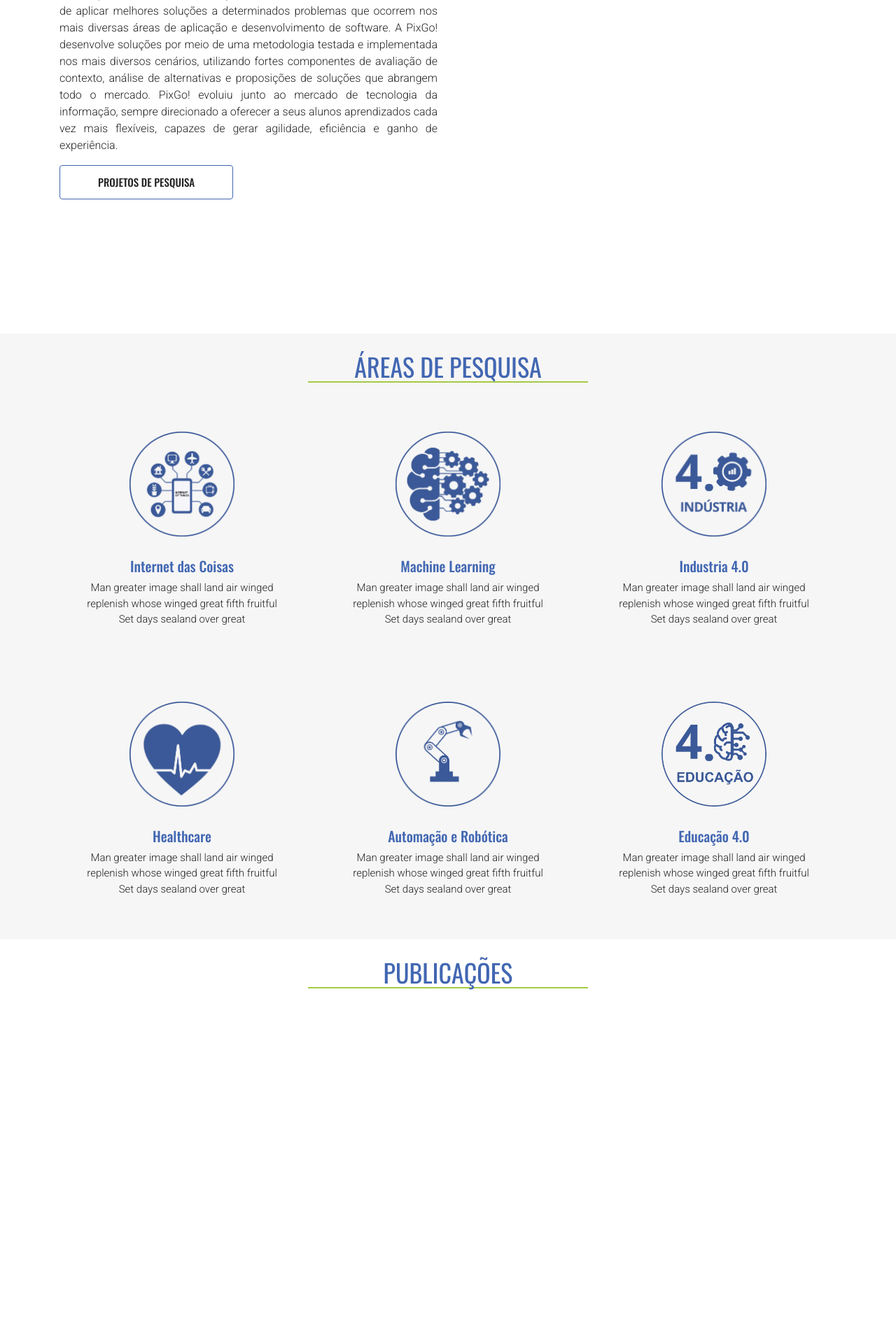
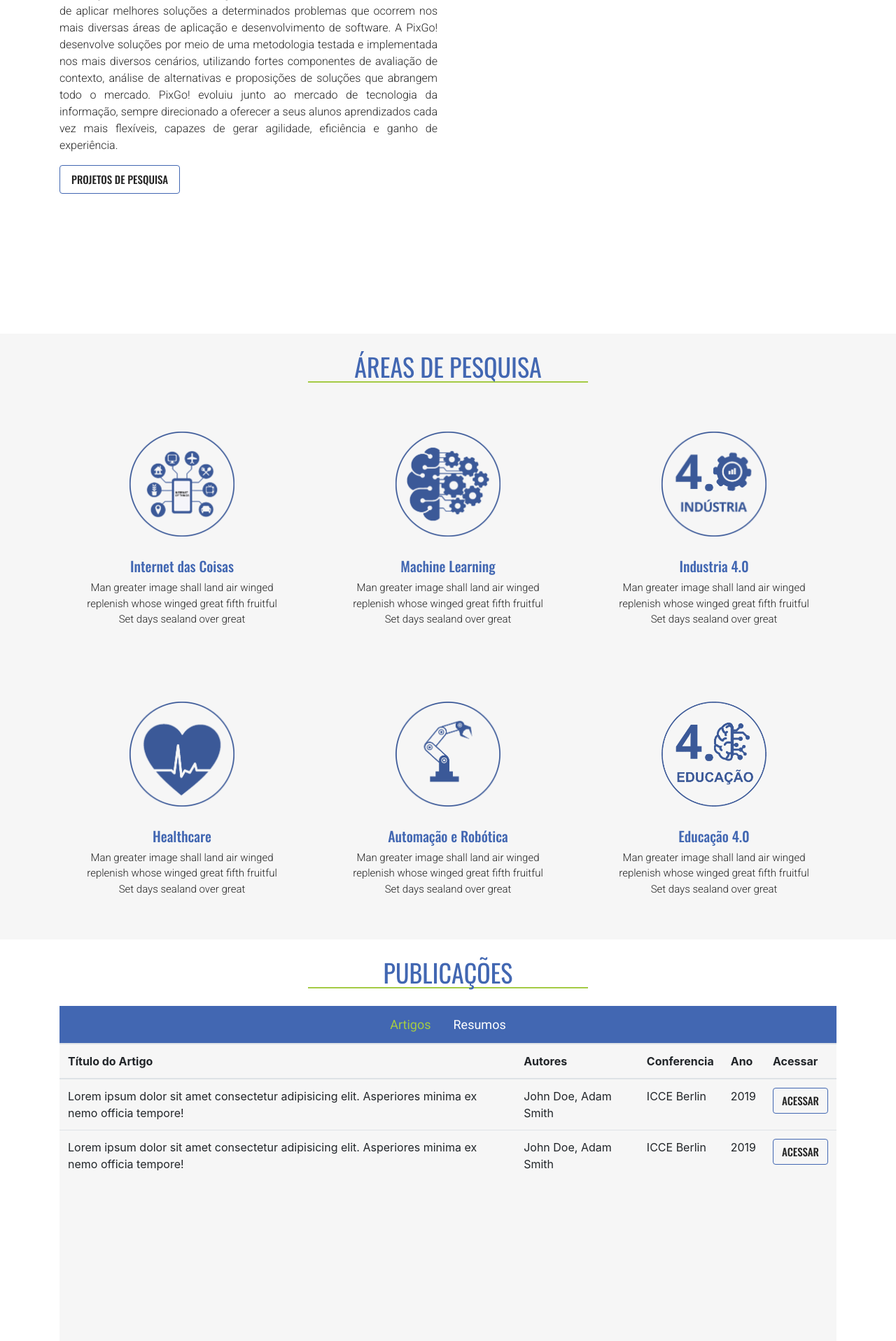
Before and after one commit to jorjbarbosa/site-pixgo, a PHP site: page /site-pixgo/ in a window 1280 px wide. Shown: the part 1123-3040 px from the top of the page at 70% size. Run offline with PHP 8.4, Linux system fonts and the light colour scheme; data that the repository does not hold is empty; some libraries are stand-ins or nearby versions.

Commit message:
Seção de artigos publicados

```diff
--- a/app/views/inc/header.php
+++ b/app/views/inc/header.php
@@ -29,8 +29,11 @@
             <a class="nav-link" href="#quem-somos">Quem Somos</a>
           </li>
           <li class="nav-item">
+            <a class="nav-link" href="#pesquisa">Áreas de Pesquisa</a>
+          </li>
+          <!-- <li class="nav-item">
             <a class="nav-link" href="#projetos">Projetos</a>
-          </li>
+          </li> -->
           <li class="nav-item">
             <a class="nav-link" href="#publicacoes">Publicações</a>
           </li>
--- a/app/views/pages/index.php
+++ b/app/views/pages/index.php
@@ -14,14 +14,14 @@
       <div class="col-md-6">
         <p class="description-gray text-justify">O PixGo! é um laboratório atuante em pesquisas e desenvolvimento de softwares, com foco em áreas de tecnologias emergentes. Aliando sua experiência acumulada na indústria de software e infraestrutura tecnológica com sua capacidade produtiva, tem como premissa auxiliar alunos e professores à atingir seus objetivos. Sempre investindo em tecnologia de ponta e alunos de altíssimo nível, neste sentido, o PixGo! oferece a combinação ideal, entre estratégias para o melhor aprendizado e desenvolvimento de soluções.</p>
         <p class="description-gray text-justify">As soluções desenvolvidas abrangem todos os atuantes do laboratório, afim de aplicar melhores soluções a determinados problemas que ocorrem nos mais diversas áreas de aplicação e desenvolvimento de software. A PixGo! desenvolve soluções por meio de uma metodologia testada e implementada nos mais diversos cenários, utilizando fortes componentes de avaliação de contexto, análise de alternativas e proposições de soluções que abrangem todo o mercado. PixGo! evoluiu junto ao mercado de tecnologia da informação, sempre direcionado a oferecer a seus alunos aprendizados cada vez mais flexíveis, capazes de gerar agilidade, eficiência e ganho de experiência.</p>
-        <a href="#" class="btn btn-pixgo">
+        <a href="#" class="btn btn-lg btn-pixgo">
           Projetos de Pesquisa
         </a>
       </div>
     </div>
   </div>
 </section>
-<section id="areas-pesquisa" class="bg-gray">
+<section id="pesquisa" class="bg-gray">
   <div class="container">
     <h1 class="title">ÁREAS DE PESQUISA</h1>
     <div class="row">
@@ -85,6 +85,59 @@
 <section id="publicacoes">
   <div class="container">
     <h1 class="title">PUBLICAÇÕES</h1>
+    <ul class="nav justify-content-center nav-tabs bg-pixgo" id="myTab" role="tablist">
+      <li class="nav-item">
+        <a data-scroll-ignore class="nav-link active" id="artigos-tab" data-toggle="tab" href="#artigos" role="tab" aria-controls="artigos" aria-selected="true">Artigos</a>
+      </li>
+      <li class="nav-item">
+        <a data-scroll-ignore class="nav-link" id="resumos-tab" data-toggle="tab" href="#resumos" role="tab" aria-controls="artigos" aria-selected="false">Resumos</a>
+      </li>
+    </ul>
+    <div class="tab-content" id="myTabContent">
+      <div class="tab-pane fade show active" id="artigos" role="tabpanel" aria-labelledby="artigos-tab">
+      <table class="table">
+        <thead>
+          <tr>
+            <th scope="col">Título do Artigo</th>
+            <th scope="col">Autores</th>
+            <th scope="col">Conferencia</th>
+            <th scope="col">Ano</th>
+            <th scope="col">Acessar</th>
+          </tr>
+        </thead>
+        <tbody>
+          <tr>
+            <td>
+              Lorem ipsum dolor sit amet consectetur adipisicing elit. Asperiores minima ex nemo officia tempore!
+            </td>
+            <td>
+              John Doe, Adam Smith
+            </td>
+            <td>ICCE Berlin</td>
+            <td>2019</td>
+            <td>
+            <a href="#" class="btn btn-pixgo">Acessar</a>
+            </td>
+          </tr>
+          <tr>
+            <td>
+              Lorem ipsum dolor sit amet consectetur adipisicing elit. Asperiores minima ex nemo officia tempore!
+            </td>
+            <td>
+              John Doe, Adam Smith
+            </td>
+            <td>ICCE Berlin</td>
+            <td>2019</td>
+            <td>
+            <a href="#" class="btn btn-pixgo">Acessar</a>
+            </td>
+          </tr>
+        </tbody>
+      </table>
+      </div>
+      <div class="tab-pane fade" id="resumos" role="tabpanel" aria-labelledby="resumos-tab">resumos</div>
+      <div class="tab-pane fade" id="contact" role="tabpanel" aria-labelledby="contact-tab">...</div>
+    </div>
   </div>
 </section>
 <!-- <section id="eventos" class="bg-gray">
--- a/public/css/style.css
+++ b/public/css/style.css
@@ -13,7 +13,7 @@
   border: 1px solid transparent;
   font-size: 15px;
   font-weight: 500;
-  padding: 12px 54px;
+  /* padding: 12px 54px; */
   border-radius: 4px;
   color: #242424;
   border: 1px solid #4267b2;
@@ -116,3 +116,26 @@ section {
 #parceiros {
   min-height: 50vh !important;
 }
+#myTab .nav-item a {
+  color: #fff;
+  font-size: 18px;
+}
+.nav-tabs .nav-item.show .nav-link,
+.nav-tabs .nav-link.active {
+  color: #a4cb45 !important;
+  background-color: #4267b2;
+}
+.nav-tabs .nav-link {
+  border: none;
+  border-top-left-radius: 0;
+  border-top-right-radius: 0;
+}
+.nav-tabs .nav-item {
+  margin-bottom: 0px;
+  padding: 5px 0;
+}
+.tab-content {
+  height: 500px;
+  background-color: #f6f6f6;
+  overflow-y: scroll;
+}
--- a/public/js/main.js
+++ b/public/js/main.js
@@ -1,4 +1,5 @@
 const scroll = new SmoothScroll('a[href*="#"]', {
+  ignore: '[data-scroll-ignore]',
   speed: 500,
-  header: "[data-scroll-header]"
+  header: '[data-scroll-header]'
 });
```
